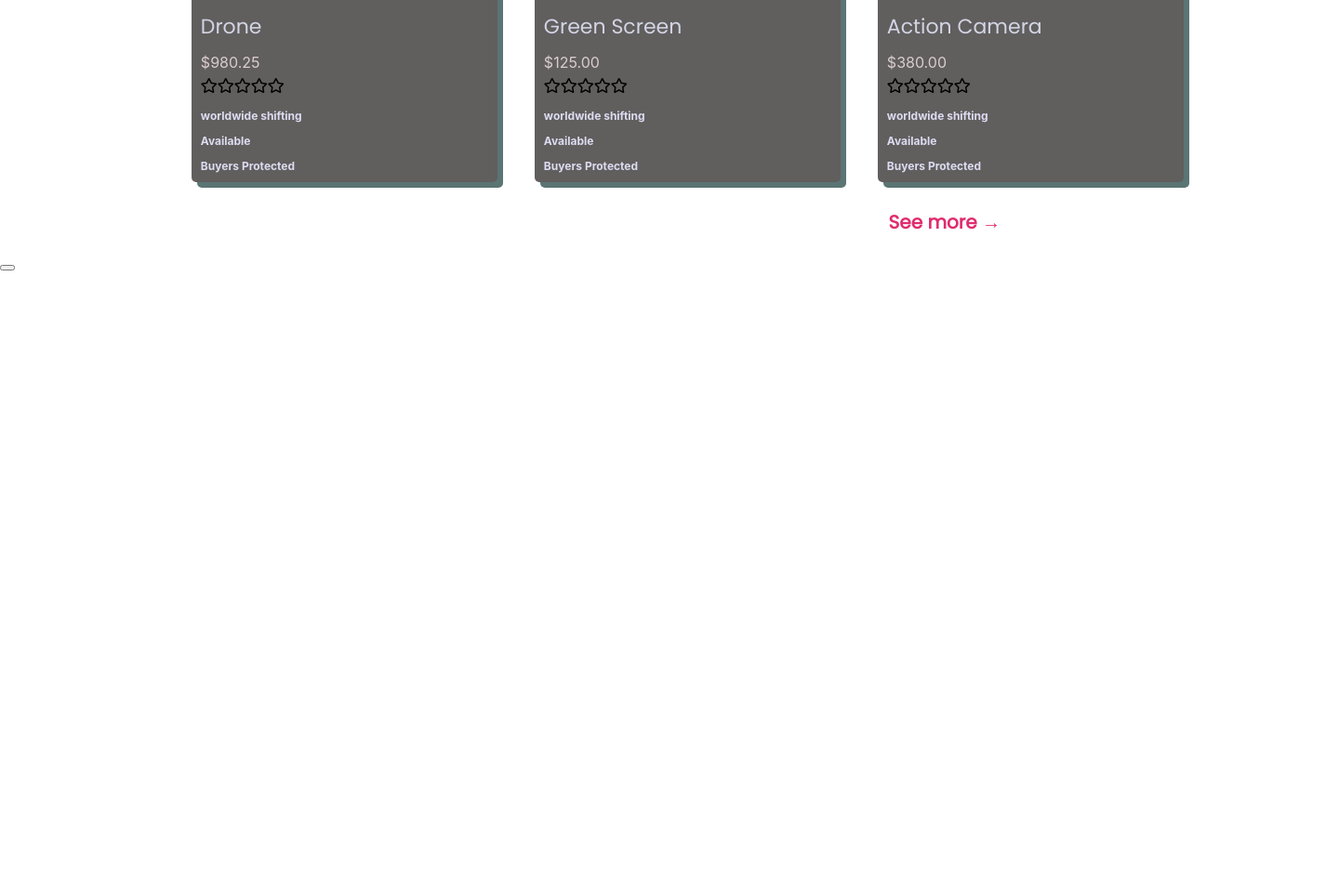
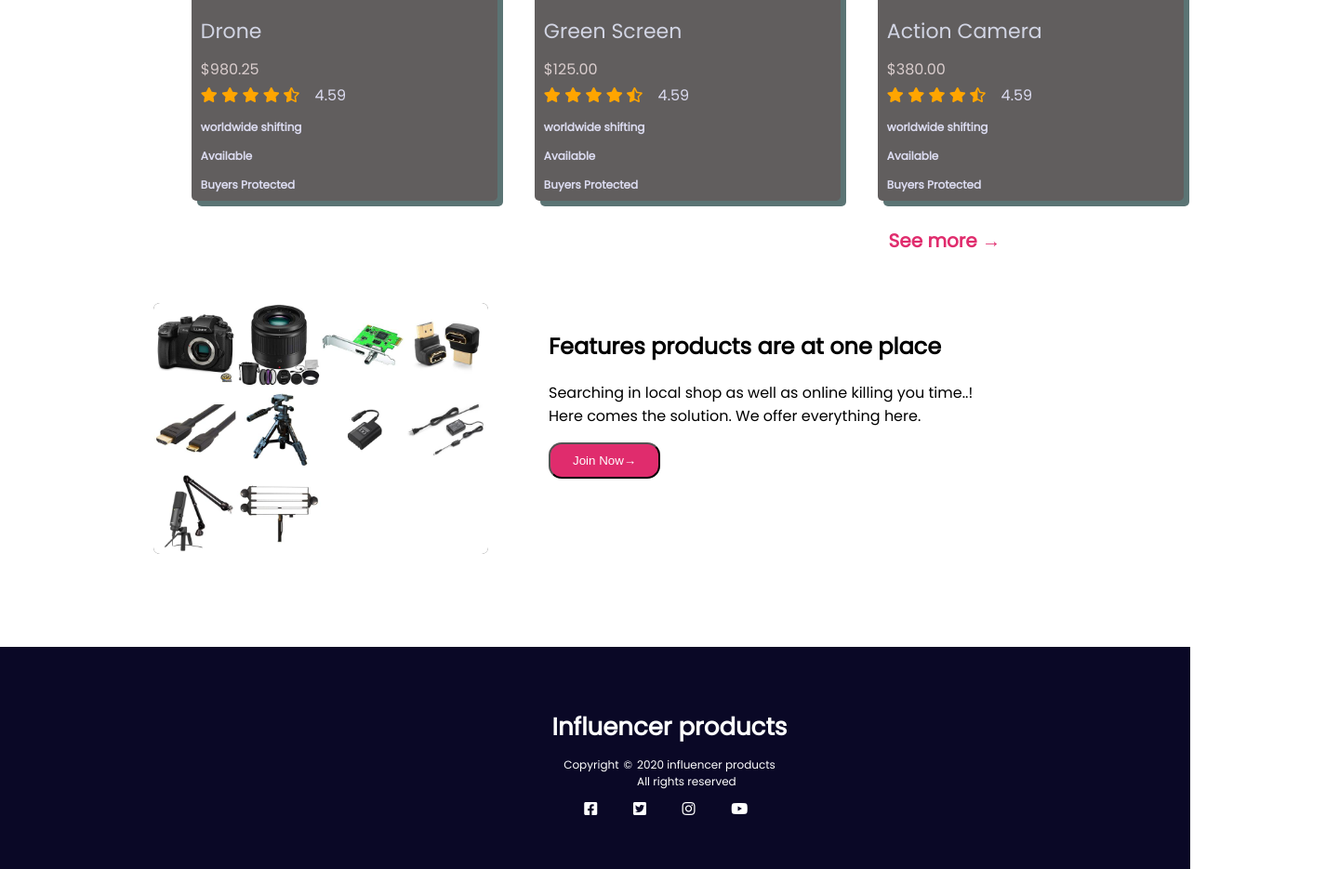
Before and after one commit to almusfuad/influencer-gear, a plain HTML site: page index.html in a window 1280 px wide. Shown: the part 1920-2855 px from the top of the page at 93% size, 1440 px wide, since content can reach past the window. Before the commit the page ends 2237 px from the top, so only its background shows below. Drawn offline with Linux system fonts and the light colour scheme.

Commit message:
complete without responsiveness

```diff
--- a/index.html
+++ b/index.html
@@ -73,7 +73,13 @@
                 <div class="product-price">
                     <h3 class="pro-name">Flex Tripod</h3>
                     <h4 class="pro-price">$50.48</h4>
-                    <span class="far fa-star"></span><span class="far fa-star"></span><span class="far fa-star"></span><span class="far fa-star"></span><span class="far fa-star"></span>
+                    <span class="fas fa-star checked"></span>
+                    <span class="fas fa-star checked"></span>
+                    <span class="fas fa-star checked"></span>
+                    <span class="fas fa-star checked"></span>
+                    <span class="fas fa-star-half-alt"></span>
+                    <span class='rating-amount'>4.59</span>
+
                     <p class="pro-details">
                         <p class="pro-details">worldwide shifting</p>
                         <p class="pro-details">Available</p>
@@ -88,7 +94,12 @@
                 <div class="product-price">
                     <h3 class="pro-name">Micropone</h3>
                     <h4 class="pro-price">$120.45</h4>
-                    <span class="far fa-star"></span><span class="far fa-star"></span><span class="far fa-star"></span><span class="far fa-star"></span><span class="far fa-star"></span>
+                    <span class="fas fa-star checked"></span>
+                    <span class="fas fa-star checked"></span>
+                    <span class="fas fa-star checked"></span>
+                    <span class="fas fa-star checked"></span>
+                    <span class="fas fa-star-half-alt"></span>
+                    <span class='rating-amount'>4.59</span>
                     <p class="pro-details">
                         <p class="pro-details">worldwide shifting</p>
                         <p class="pro-details">Available</p>
@@ -103,7 +114,13 @@
                 <div class="product-price">
                     <h3 class="pro-name">Light Setup</h3>
                     <h4 class="pro-price">$1200.00</h4>
-                    <span class="far fa-star"></span><span class="far fa-star"></span><span class="far fa-star"></span><span class="far fa-star"></span><span class="far fa-star"></span>
+                    <span class="fas fa-star checked"></span>
+                    <span class="fas fa-star checked"></span>
+                    <span class="fas fa-star checked"></span>
+                    <span class="fas fa-star checked"></span>
+                    <span class="fas fa-star-half-alt"></span>
+                    <span class='rating-amount'>4.59</span>
+
                     <p class="pro-details">
                         <p class="pro-details">worldwide shifting</p>
                         <p class="pro-details">Available</p>
@@ -118,7 +135,12 @@
                 <div class="product-price">
                     <h3 class="pro-name">Drone</h3>
                     <h4 class="pro-price">$980.25</h4>
-                    <span class="far fa-star"></span><span class="far fa-star"></span><span class="far fa-star"></span><span class="far fa-star"></span><span class="far fa-star"></span>
+                    <span class="fas fa-star checked"></span>
+                    <span class="fas fa-star checked"></span>
+                    <span class="fas fa-star checked"></span>
+                    <span class="fas fa-star checked"></span>
+                    <span class="fas fa-star-half-alt"></span>
+                    <span class='rating-amount'>4.59</span>
                     <p class="pro-details">
                         <p class="pro-details">worldwide shifting</p>
                         <p class="pro-details">Available</p>
@@ -133,7 +155,12 @@
                 <div class="product-price">
                     <h3 class="pro-name">Green Screen</h3>
                     <h4 class="pro-price">$125.00</h4>
-                    <span class="far fa-star"></span><span class="far fa-star"></span><span class="far fa-star"></span><span class="far fa-star"></span><span class="far fa-star"></span>
+                    <span class="fas fa-star checked"></span>
+                    <span class="fas fa-star checked"></span>
+                    <span class="fas fa-star checked"></span>
+                    <span class="fas fa-star checked"></span>
+                    <span class="fas fa-star-half-alt"></span>
+                    <span class='rating-amount'>4.59</span>
                     <p class="pro-details">
                         <p class="pro-details">worldwide shifting</p>
                         <p class="pro-details">Available</p>
@@ -148,7 +175,13 @@
                 <div class="product-price">
                     <h3 class="pro-name">Action Camera</h3>
                     <h4 class="pro-price">$380.00</h4>
-                    <span class="far fa-star"></span><span class="far fa-star"></span><span class="far fa-star"></span><span class="far fa-star"></span><span class="far fa-star"></span>
+                    <span class="fas fa-star checked"></span>
+                    <span class="fas fa-star checked"></span>
+                    <span class="fas fa-star checked"></span>
+                    <span class="fas fa-star checked"></span>
+                    <span class="fas fa-star-half-alt"></span>
+                    <span class='rating-amount'>4.59</span>
+
                     <p class="pro-details">
                         <p class="pro-details">worldwide shifting</p>
                         <p class="pro-details">Available</p>
@@ -163,13 +196,13 @@
 
     <!-- features product -->
     <section id="features-product">
-        <h1 id="feat-head"></h1>
+
         <div id="feat-container">
-            <img src="" alt="" id="features-image">
+            <img src="images/all-togather.jpg" alt="" id="features-image">
             <div id="features-div">
-                <h1 id="feat-det-head"></h1>
-                <p id="feat-det"></p>
-                <button id="join-now"></button>
+                <h1 id="feat-det-head">Features products are at one place</h1>
+                <p id="feat-det">Searching in local shop as well as online killing you time..! Here comes the solution. We offer everything here.</p>
+                <button id="join-now">Join Now <span> &#8594;</span></button>
             </div>
         </div>
     </section>
@@ -177,13 +210,14 @@
     <!-- footer -->
     <footer>
         <div id="foot-container">
-            <h1 id="foot-title"></h1>
-            <p id="foot-det"></p>
+            <h1 id="foot-title">Influencer products</h1>
+            <p id="foot-det">Copyright <span id="copyright">&#169;</span> 2020 influencer products<br>All rights reserved
+            </p>
             <div id="logo-container">
-                <span class="social-link"></span>
-                <span class="social-link"></span>
-                <span class="social-link"></span>
-                <span class="social-link"></span>
+                <a href="#" class="fab fa-facebook-square"></a>
+                <a href="#" class="fab fa-twitter-square"></a>
+                <a href="#" class="fab fa-instagram"></a>
+                <a href="#" class="fab fa-youtube"></a>
             </div>
         </div>
     </footer>
--- a/style.css
+++ b/style.css
@@ -2,9 +2,6 @@ body {
     margin: 0;
     position: relative;
     background-color: #FFFFFF;
-    font-family: 'Bebas Neue', cursive;
-    font-family: 'Dancing Script', cursive;
-    font-family: 'Open Sans', sans-serif;
     font-family: 'Poppins', sans-serif;
 }
 
@@ -75,7 +72,7 @@ nav>div>ul>li:hover {
 }
 
 #journey-head {
-    font-family: Poppins;
+    font-family: 'Poppins';
     font-style: normal;
     font-weight: bold;
     font-size: 52px;
@@ -85,7 +82,7 @@ nav>div>ul>li:hover {
 }
 
 #journey-details {
-    font-family: Poppins;
+    font-family: 'Poppins';
     font-style: normal;
     font-weight: 600;
     font-size: 16px;
@@ -186,7 +183,7 @@ hr .solid {
 .product-overview {
     margin: 10px 10px;
     width: 329px;
-    height: 490px;
+    height: 500px;
     background-color: #615e5e;
     border-radius: 5px;
     box-shadow: 6px 6px rgba(47, 79, 79, 0.788);
@@ -212,10 +209,22 @@ hr .solid {
     padding-right: 2%;
 }
 
+.checked,
+.fa-star-half-alt {
+    color: orange;
+}
+
+.rating-amount {
+    float: right;
+    padding-right: 50%;
+    font-family: "Poppins";
+    color: #dcdcf1;
+}
+
 .pro-name {
-    margin-top: 40px;
+    margin-top: 35px;
     margin-bottom: 12px;
-    font-family: Poppins;
+    font-family: "Poppins";
     font-style: normal;
     font-weight: 500;
     font-size: 22px;
@@ -229,7 +238,7 @@ hr .solid {
     padding: 0%;
     margin-top: 5px;
     margin-bottom: 3px;
-    font-family: Inter;
+    font-family: 'Poppins';
     font-style: normal;
     font-weight: normal;
     font-size: 16px;
@@ -242,8 +251,8 @@ hr .solid {
 
 .pro-details {
     margin-top: .5px;
-    padding: 0;
-    font-family: Inter;
+    padding-bottom: 1px;
+    font-family: 'Poppins';
     font-style: normal;
     font-weight: bold;
     font-size: 12px;
@@ -272,3 +281,100 @@ hr .solid {
 
 
 /* product section end here */
+
+
+/* features - products */
+
+#feat-container {
+    margin: 100px 165px;
+    display: flex;
+    justify-content: space-between;
+}
+
+#features-image {
+    width: 404px;
+    height: 270px;
+    background-color: #3A3A3A;
+    border-radius: 7px;
+}
+
+#features-div {
+    padding: 10px 65px;
+    padding-left: 65px;
+    flex-wrap: wrap;
+}
+
+#join-now {
+    display: flex;
+    align-items: center;
+    padding: 10px 24px;
+    position: absolute;
+    color: white;
+    background: #E02C6D;
+    border-radius: 14px;
+}
+
+#join-now:hover {
+    cursor: pointer;
+    background-color: darkmagenta;
+}
+
+
+/* footer section start here */
+
+footer {
+    height: 239px;
+    background: #0A0826;
+}
+
+#foot-container {
+    width: 262px;
+    height: 139px;
+    padding: 50px 589px;
+}
+
+#foot-title {
+    font-size: 26px;
+    display: flex;
+    justify-content: center;
+    color: white;
+    margin-bottom: 1%;
+}
+
+#foot-det {
+    font-size: 12px;
+    display: flex;
+    justify-content: center;
+    color: white;
+}
+
+#foot-det>span {
+    padding: 0 5px;
+    size: 20px;
+}
+
+.fab {
+    text-decoration: none;
+    color: #FFFFFF;
+    size: 1.5em;
+}
+
+.fab:hover {
+    transform: scale(1.7);
+    transition: transform 1s ease-in-out;
+}
+
+#logo-container {
+    text-decoration: none;
+    color: #FFFFFF;
+    display: flex;
+    justify-content: space-between;
+    margin: 0%;
+    padding: 0px;
+    padding-left: 15%;
+    width: 176px;
+    height: 42px;
+}
+
+
+/* footer section ends here */
```
Also changed, not shown: images/all-togather.jpg (added).
